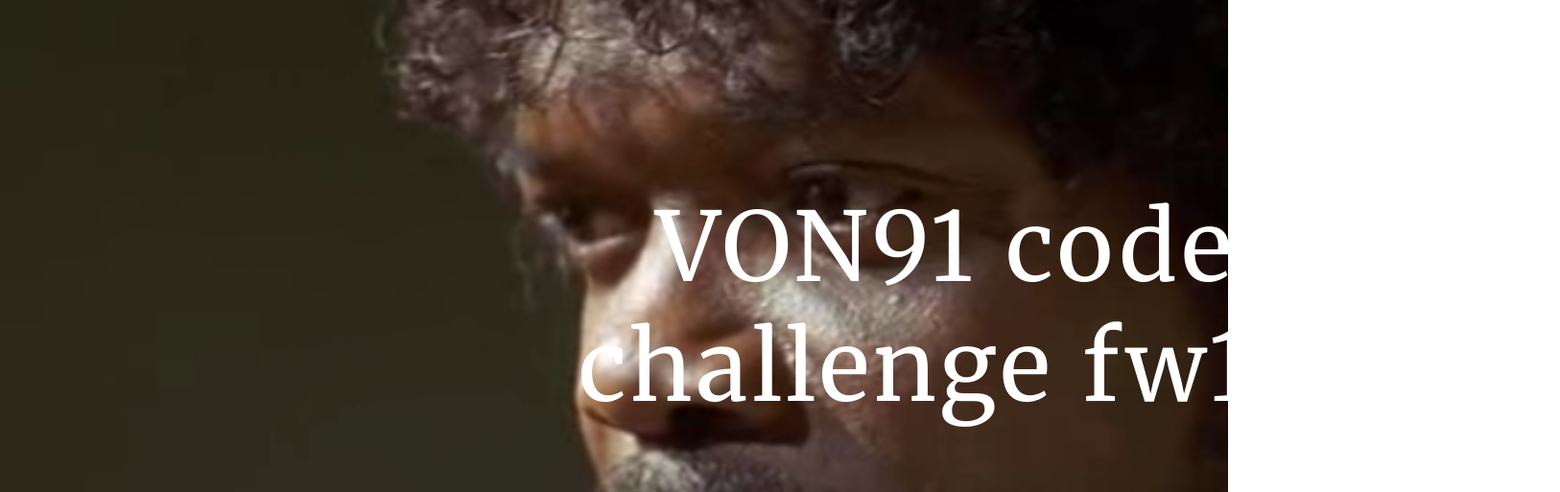
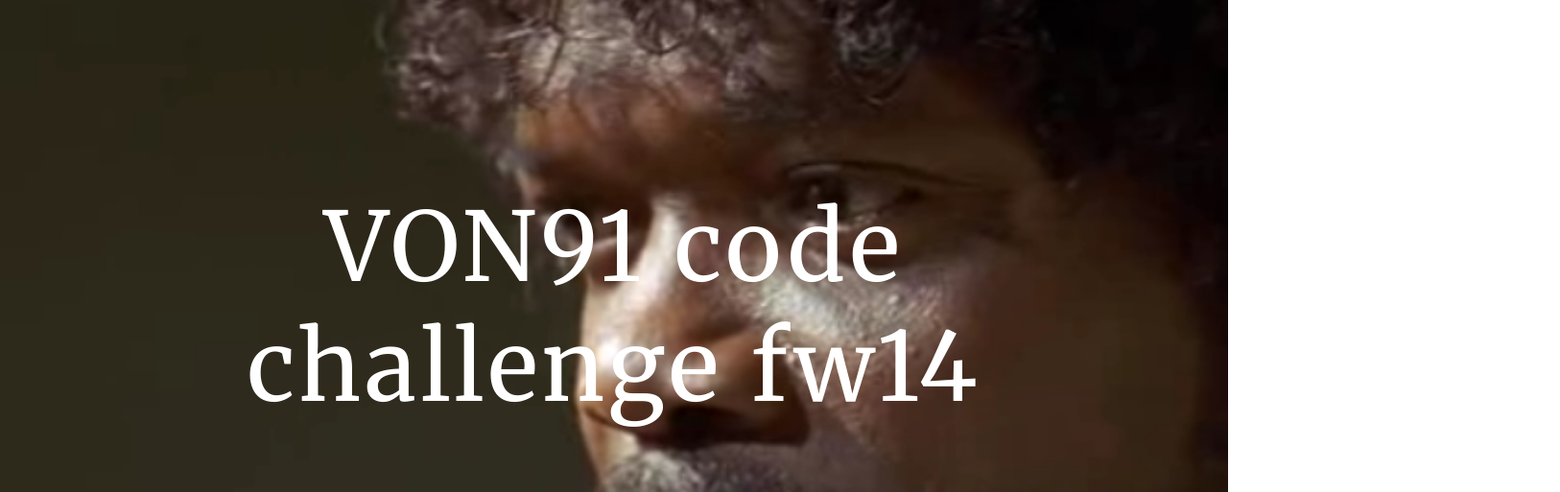
Before and after one commit to paulnordlund/cc, a plain HTML site: page index.html in a window 1280 px wide. Shown: the part 215-728 px from the top of the page at 96% size, 1626 px wide, since content can reach past the window. Drawn offline with nearby package versions, Linux system fonts and the light colour scheme.

Commit message:
alignment fix
larger screens

```diff
--- a/css/responsive.css
+++ b/css/responsive.css
@@ -20,9 +20,7 @@ Screen Size 668+
 	}
 
 	.headline {
-	 	text-align: center;
   		top: 32%;
-  		left: 12%;
   		font-size: 2.7em;
 		font-weight: 400;
 		line-height: 1.15em;
@@ -85,7 +83,6 @@ Screen Size 1025+
 
 	.headline {
   		top: 43%;
-  		left: 27%;
   		font-size: 3em;
 		line-height: 1.25em;
 		letter-spacing: 0.04em;
```
